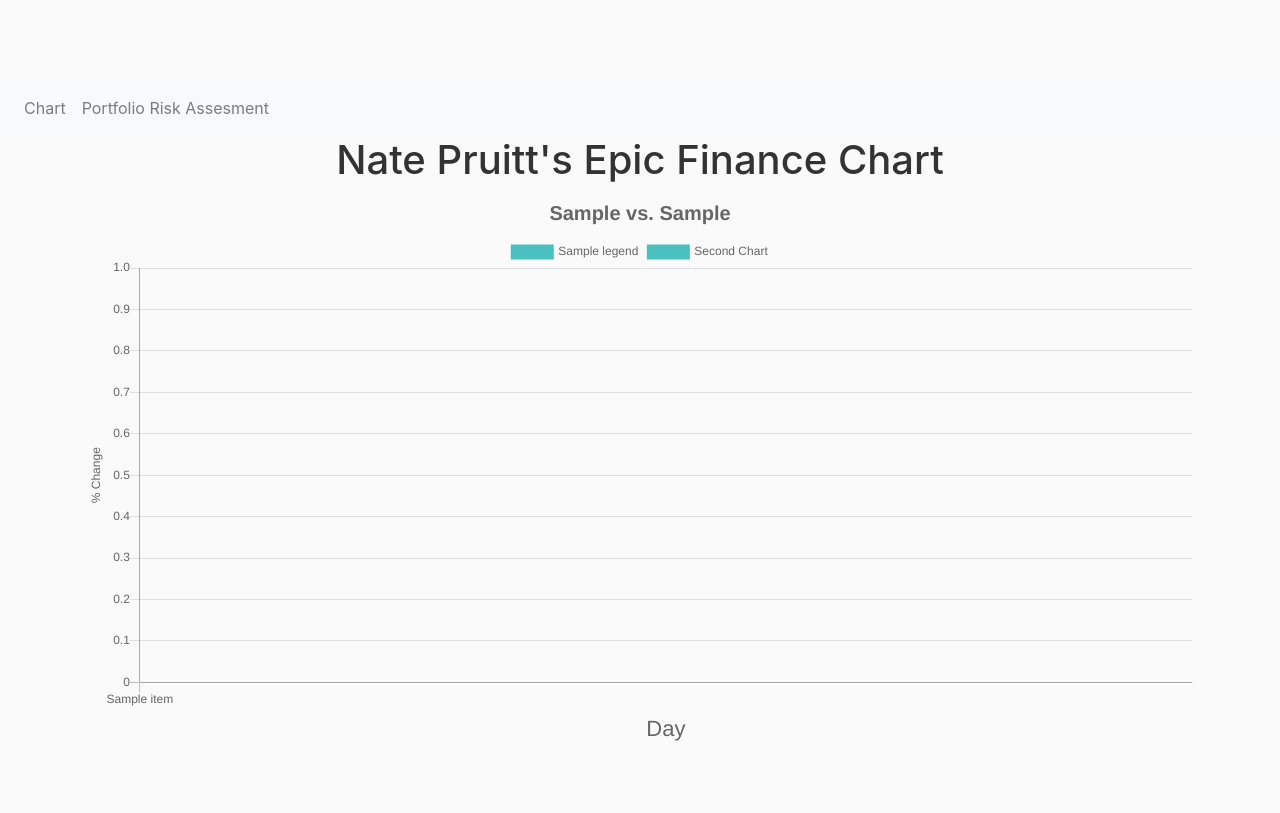
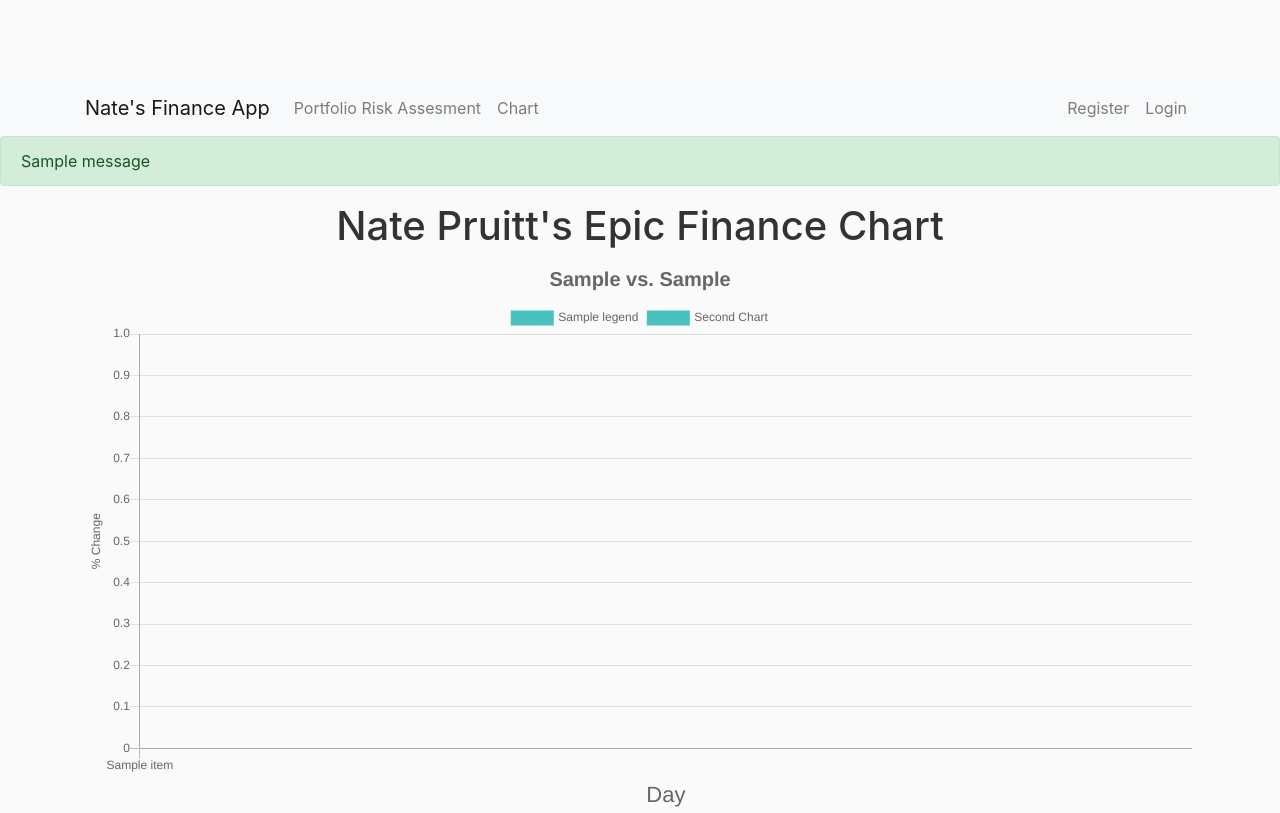
Before and after one commit to NateLeeP/Finance-App, a Flask app: template financeapp/templates/home.html in a window 1280 px wide. Before the commit the page ends 741 px from the top, so only its background shows below. Run offline with Flask 2, Linux system fonts and the light colour scheme; the template is opened without the code that fills it: most values are stand-ins (such as "Sample title", 1, 10 or a date in 2020); one stand-in notice (Sample message) is shown; some libraries are stand-ins or nearby versions.

Commit message:
Fixed navbar. Added Flash messages

```diff
--- a/financeapp/templates/layout.html
+++ b/financeapp/templates/layout.html
@@ -2,10 +2,26 @@
 <html lang="en">
 <header>
     <nav class='navbar navbar-expand-lg navbar-light bg-light'>
-        <ul class='navbar-nav mr-auto'>
-        <li class='nav-item'><a class ='nav-link' href="/chart">Chart</a></li>
-        <li class = 'nav-item'><a class = 'nav-link' href="/portfolio">Portfolio Risk Assesment</a></li>
+      <div class='container'>
+        <a class='navbar-brand' href='/'>Nate's Finance App</a>
+        <button class='navbar-toggler' type='button' data-toggle='collapse' data-target='#navbarToggle' aria-controls='navbarToggle' aria-expanded='false' aria-label='Toggle Navigation'>
+            <span class='navbar-toggler-icon'></span>
+        </button>
+        <div class="collapse navbar-collapse" id='navbarToggle'>
+          <div class='navbar-nav'>
+            <a class = 'nav-item nav-link' href="/portfolio">Portfolio Risk Assesment</a>
+            <a class ='nav-link' href="/chart">Chart</a>
+          </div>
+          <div class='navbar-nav ml-auto'>
+            <a class='nav-link' href='/register'>Register</a>
+            <a class='nav-link' href='/login'>Login</a>
+            {% if current_user.is_authenticated %}
+              <a class='nav-link' href='/logout'>Logout</a>
+            {% endif %}
+          </div>
         </div>
+      </div>
+    </nav>
 </header>
 <head>
     <title> {{ test }} </title>
@@ -24,6 +40,15 @@
 
 </head>
 <body>
+  {% with messages = get_flashed_messages(with_categories=true) %}
+    {% if messages %}
+      {% for category, message in messages %}
+        <div class='alert alert-{{ category }}'>
+          {{message}}
+        </div>
+      {% endfor %}
+    {% endif %}
+  {% endwith %}
 {% block content %}
 <main role='main' class="container">
     <h1>Standard layout content</h1>
```
